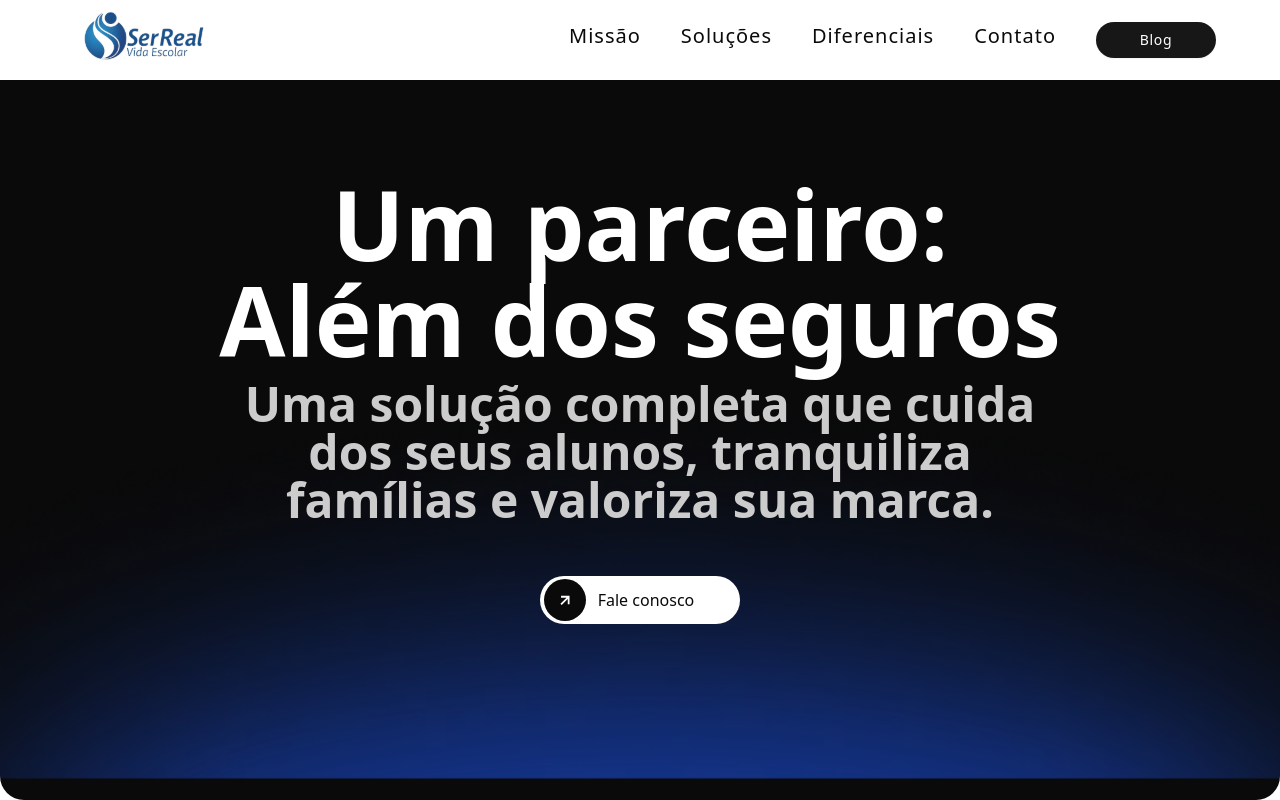
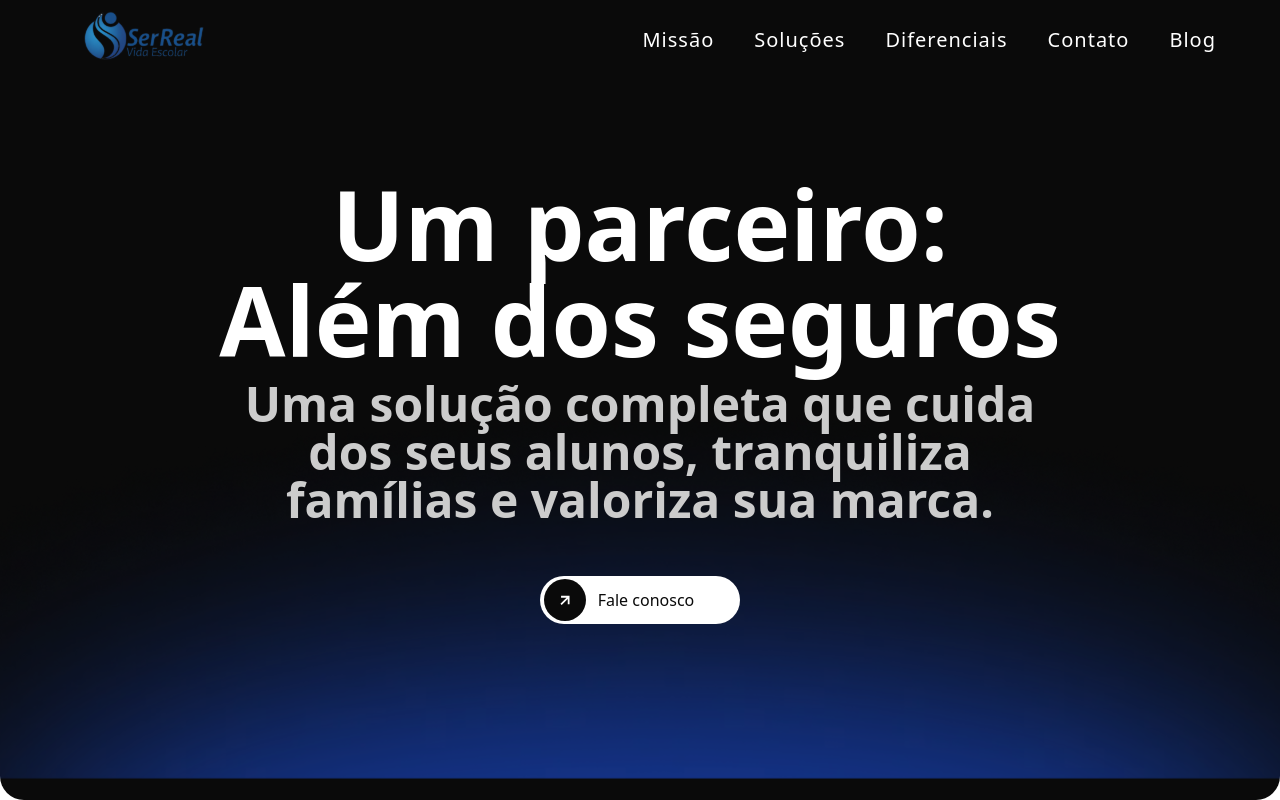
Before and after one commit to oDaviBelo/SerReal, a Next.js app: page / in a window 1280 px wide. Built offline with nearby package versions, Linux system fonts and the light colour scheme.

Commit message:
fix/header: fixed links, new component MenuMobile, new hook for handle scroll, new file for links data // fix/hero:fixed background on hover

```diff
--- a/src/components/atoms/ContactLinkButton.tsx
+++ b/src/components/atoms/ContactLinkButton.tsx
@@ -24,7 +24,7 @@ export const ContactLinkButton = ({
       href={link}
       rel="noopener noreferrer"
       target="_blank"
-      className={`${className} relative z-50 group rounded-3xl flex max-w-[200px] lg:min-w-[200px] p-3 pr-0 bg-background cursor-pointer hover:text-white items-center justify-center text-foreground ${classButton}`}
+      className={`${className} relative z-20 group rounded-3xl flex max-w-[200px] lg:min-w-[200px] p-3 pr-0 bg-background cursor-pointer hover:bg-black hover:text-white items-center justify-center text-foreground ${classButton}`}
     >
       <div
         className={`bg-foreground ${classButtonIcon} h-fit p-4 left-1 items-center group-hover:bg-[#080F25] absolute w-fit rounded-full`}
--- /dev/null
+++ b/src/components/atoms/MenuMobile.tsx
@@ -0,0 +1,81 @@
+'use client'
+import Link from 'next/link'
+import { useState } from 'react'
+import { useBodyScrollLock } from '@/hooks/useBodyScrollLock'
+import menuIcon from '@/assets/menu-icon.svg'
+import Image from 'next/image'
+interface navDataType {
+  href: string
+  label: string
+}
+
+interface menuMobileProps {
+  navLinks: navDataType[]
+}
+export const MenuMobile = ({ navLinks }: menuMobileProps) => {
+  const [isOpen, setIsOpen] = useState(false)
+  const toggleMenu = () => {
+    setIsOpen((prev) => !prev)
+  }
+  useBodyScrollLock(isOpen)
+
+  return (
+    <>
+      <div className="lg:hidden">
+        <button
+          onClick={toggleMenu}
+          aria-controls="mobile-menu"
+          aria-expanded={isOpen}
+          aria-label="Abrir menu"
+          className="p-2"
+        >
+          <Image src={menuIcon} alt="" height={40} aria-hidden="true" />
+        </button>
+      </div>
+      <div
+        id="mobile-menu"
+        className={`fixed top-0 right-0 h-screen w-[90%] max-w-sm bg-[#0A2846] shadow-lg transition-transform duration-300 ease-in-out z-50 lg:hidden ${isOpen ? 'translate-x-0' : 'translate-x-full'}`}
+        role="dialog"
+        aria-modal="true"
+        aria-labelledby="mobile-menu-title"
+      >
+        <div className="flex h-20 items-center justify-between p-6">
+          <h2 className="text-2xl text-background font-bold">Navegação</h2>
+          <button onClick={toggleMenu} aria-label="Fechar menu" className="p-2">
+            <svg
+              xmlns="http://www.w3.org/2000/svg"
+              className="h-8 w-8 text-white"
+              fill="none"
+              viewBox="0 0 24 24"
+              stroke="currentColor"
+            >
+              <path
+                strokeLinecap="round"
+                strokeLinejoin="round"
+                strokeWidth={2}
+                d="M6 18L18 6M6 6l12 12"
+              />
+            </svg>
+          </button>
+        </div>
+        <nav className="flex flex-col p-6" aria-label="Navegação mobile">
+          <ul className="flex flex-col gap-2">
+            {navLinks.map((link) => (
+              <li key={`mobile-${link.href}`}>
+                <Link
+                  href={link.href}
+                  className="block py-2 text-xl text-background font-light hover:text-gray-300"
+                  onClick={toggleMenu}
+                >
+                  {link.label}
+                </Link>
+              </li>
+            ))}
+          </ul>
+        </nav>
+      </div>
+    </>
+  )
+}
+
+export default MenuMobile
--- a/src/components/templates/Header/Header.tsx
+++ b/src/components/templates/Header/Header.tsx
@@ -1,120 +1,24 @@
-'use client'
 import Image from 'next/image'
 import Logo from '@/assets/Logo.svg'
 import Link from 'next/link'
-import { useEffect, useState } from 'react'
 
-import menuIcon from '@/assets/menu-icon.svg'
-import { Button } from '@/components/ui/button'
+import MenuMobile from '@/components/atoms/MenuMobile'
+import navLinks from '@/data/nav-link-data'
 export const Header = () => {
-  const [isOpen, setIsOpen] = useState(false)
-
-  const navLinks = [
-    { href: '#missao', label: 'Missão' },
-    { href: '#solucoes', label: 'Soluções' },
-    { href: '#diferenciais', label: 'Diferenciais' },
-    { href: '#contato', label: 'Contato' },
-    { href: '/blog', label: 'Blog' },
-  ]
-
-  const toggleMenu = () => {
-    setIsOpen((prev) => !prev)
-  }
-
-  useEffect(() => {
-    if (isOpen) {
-      document.body.style.overflow = 'hidden'
-    } else {
-      document.body.style.overflow = ''
-    }
-    return () => {
-      document.body.style.overflow = ''
-    }
-  }, [isOpen])
   return (
-    <header className="absolute bg-foreground lg:bg-background top-0 left-0 z-50 w-full">
+    <header className="absolute bg-transparent top-0 left-0 z-[51] w-full">
       <div className="relative flex h-20 items-center justify-between px-6 lg:px-16">
         <Link href="/" aria-label="Voltar para a página inicial">
-          <Image src={Logo} alt="Logo da Empresa" className="h-auto w-40" />
+          <Image src={Logo} alt="Logo da Empresa" height={160} width={160} />
         </Link>
 
         <nav className="hidden lg:block" aria-label="Navegação principal">
-          <ul className="flex gap-10 text-xl">
+          <ul className="flex items-center gap-10 text-xl">
             {navLinks.map((link) => (
               <li key={link.href}>
-                {link.label === 'Blog' ? (
-                  <Button className="w-30 rounded-full">
-                    <Link
-                      href={link.href}
-                      className="relative font-light text-background tracking-wider  transition-colors duration-300 after:absolute after:bottom-[-4px] after:left-0 after:h-[2px] after:w-full after:origin-left after:scale-x-0 after:bg-[#0A2846] after:transition-transform after:duration-300 hover:text-gray-200 hover:after:scale-x-100"
-                    >
-                      {link.label}
-                    </Link>
-                  </Button>
-                ) : (
-                  <Link
-                    href={link.href}
-                    className="relative font-light tracking-wider text-foreground transition-colors duration-300 after:absolute after:bottom-[-4px] after:left-0 after:h-[2px] after:w-full after:origin-left after:scale-x-0 after:bg-[#0A2846] after:transition-transform after:duration-300 hover:text-gray-200 hover:after:scale-x-100"
-                  >
-                    {link.label}
-                  </Link>
-                )}
-              </li>
-            ))}
-          </ul>
-        </nav>
-
-        <div className="lg:hidden">
-          <button
-            onClick={toggleMenu}
-            aria-controls="mobile-menu"
-            aria-expanded={isOpen}
-            aria-label="Abrir menu"
-            className="p-2"
-          >
-            <Image src={menuIcon} alt="" height={40} aria-hidden="true" />
-          </button>
-        </div>
-      </div>
-      <div
-        id="mobile-menu"
-        className={`fixed top-0 right-0 h-screen w-[90%] max-w-sm bg-[#0A2846] shadow-lg transition-transform duration-300 ease-in-out lg:hidden ${isOpen ? 'translate-x-0' : 'translate-x-full'}`}
-        role="dialog"
-        aria-modal="true"
-        aria-labelledby="mobile-menu-title"
-      >
-        <div className="flex h-20 items-center justify-between p-6">
-          <h2
-            id="mobile-menu-title"
-            className="text-2xl text-background font-bold"
-          >
-            Navegação
-          </h2>
-          <button onClick={toggleMenu} aria-label="Fechar menu" className="p-2">
-            <svg
-              xmlns="http://www.w3.org/2000/svg"
-              className="h-8 w-8 text-white"
-              fill="none"
-              viewBox="0 0 24 24"
-              stroke="currentColor"
-            >
-              <path
-                strokeLinecap="round"
-                strokeLinejoin="round"
-                strokeWidth={2}
-                d="M6 18L18 6M6 6l12 12"
-              />
-            </svg>
-          </button>
-        </div>
-        <nav className="flex flex-col p-6" aria-label="Navegação mobile">
-          <ul className="flex flex-col gap-2">
-            {navLinks.map((link) => (
-              <li key={`mobile-${link.href}`}>
                 <Link
                   href={link.href}
-                  className="block py-2 text-xl text-background font-light hover:text-gray-300"
-                  onClick={toggleMenu}
+                  className="relative font-light tracking-wider text-white transition-colors duration-300 after:absolute after:bottom-[-4px] after:left-0 after:h-[2px] after:w-full after:origin-left after:scale-x-0 after:bg-[#0A2846] after:transition-transform after:duration-300 hover:text-gray-200 hover:after:scale-x-100"
                 >
                   {link.label}
                 </Link>
@@ -122,6 +26,7 @@ export const Header = () => {
             ))}
           </ul>
         </nav>
+        <MenuMobile navLinks={navLinks} />
       </div>
     </header>
   )
--- /dev/null
+++ b/src/data/nav-link-data.ts
@@ -0,0 +1,8 @@
+export const navLinks = [
+  { href: '#missao', label: 'Missão' },
+  { href: '#solucoes', label: 'Soluções' },
+  { href: '#diferenciais', label: 'Diferenciais' },
+  { href: '#contato', label: 'Contato' },
+  { href: '/blog', label: 'Blog' },
+]
+export default navLinks
--- /dev/null
+++ b/src/hooks/useBodyScrollLock.ts
@@ -0,0 +1,15 @@
+import { useEffect } from 'react'
+
+export const useBodyScrollLock = (isLocked: boolean) => {
+  useEffect(() => {
+    const originalStyle = window.getComputedStyle(document.body).overflow
+
+    if (isLocked) {
+      document.body.style.overflow = 'hidden'
+    }
+
+    return () => {
+      document.body.style.overflow = originalStyle
+    }
+  }, [isLocked])
+}
```
Also changed, not shown: src/assets/Logo.svg.
